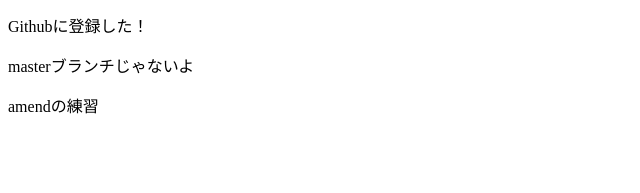
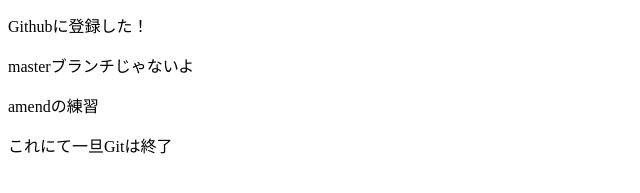
Before and after one commit to nozo-h/git_practice, a plain HTML site: page index.html in a window 1280 px wide. Shown: the part 93-286 px from the top of the page, without its empty margins (0-640 px from the left). Drawn offline with Linux system fonts and the light colour scheme.

Commit message:
これにてGIT演習は終了とする

```diff
--- a/index.html
+++ b/index.html
@@ -3,3 +3,4 @@
 <p>Githubに登録した！</p>
 <p>masterブランチじゃないよ</p>
 <p>amendの練習</p>
+<p>これにて一旦Gitは終了</p>
```
